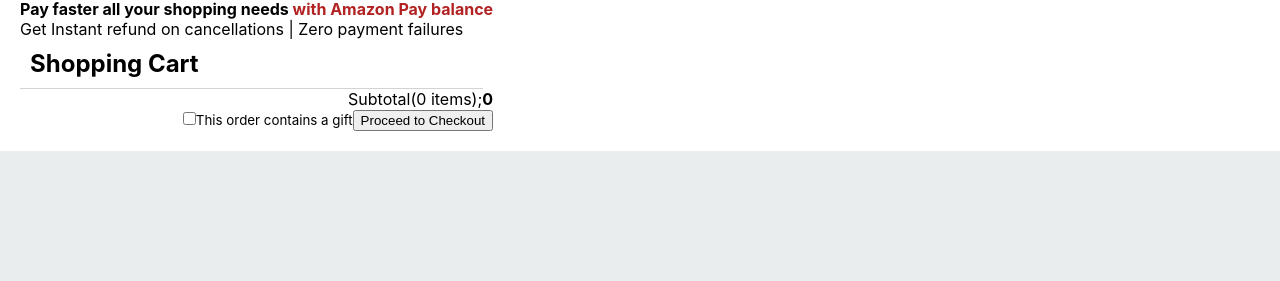
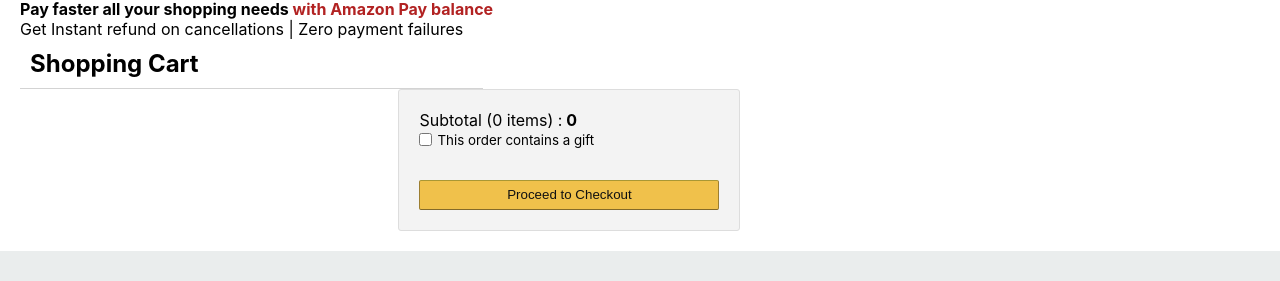
Before and after one commit to ankitgarg2001/amazone-clone, a React (Create React App) app: page /checkout in a window 1280 px wide. Shown: the part 450-731 px from the top of the page. Built offline with nearby package versions, Linux system fonts and the light colour scheme.

Commit message:
completing the checkout Page

```diff
--- a/src/Checkout.css
+++ b/src/Checkout.css
@@ -19,6 +19,3 @@
     padding: 10px;
     border-bottom: 1px solid lightgray;
 }
-.checkout_right{
-    text-align: right;
-}
--- /dev/null
+++ b/src/StateProvider.js
@@ -0,0 +1,6 @@
+import React, {createContext, useContext, useReducer} from "react";
+export const StateContext = createContext();
+export const StateProvider = ({
+    reducer,intialSate, children})=>(<StateContext.Provider value={useReducer(reducer,intialSate)}>{children}</StateContext.Provider>);
+
+    export const useStateView = ()=> useContext(StateContext);
--- a/src/Subtotal.css
+++ b/src/Subtotal.css
@@ -0,0 +1,29 @@
+.subtotal{
+    display: flex;
+    flex-direction: column;
+    justify-content: space-between;
+    width: 300px;
+    height: 100px;
+    padding: 20px;
+    background-color: #f3f3f3;
+    border: 1px solid #dddddd;
+    border-radius: 3px;
+    margin-left: 80%;
+}
+.subtotal_gift{
+    display: flex;
+    align-items: center;
+}
+.subtotal_gift>input{
+    margin-right: 5px;
+}
+.subtotal>button{
+    background: #f0c14b;
+    border-radius: 2px;
+    width: 100%;
+    height: 30px;
+    border: 1px solid;
+    margin-top: 10%;
+    border-color: #a99734 #9c7e31 #846a29;
+    color: #111;
+}
--- a/src/Subtotal.js
+++ b/src/Subtotal.js
@@ -8,8 +8,8 @@ function Subtotal() {
                 renderText={(value) => (
                     <>
                         <p>
-                            Subtotal(0 items);
-                            <strong>0</strong>
+                            Subtotal (0 items) :
+                            <strong> 0</strong>
                         </p>
                         <small className="subtotal_gift">
                             <input type="checkbox"/>This order contains a gift
```
